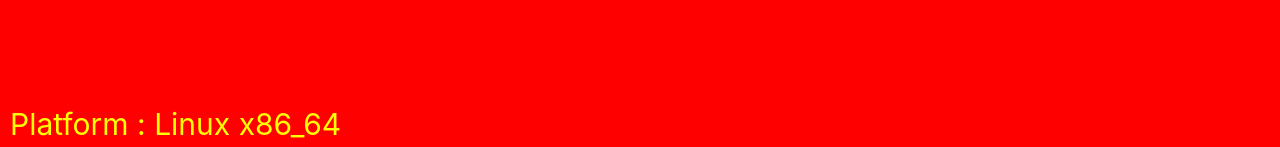
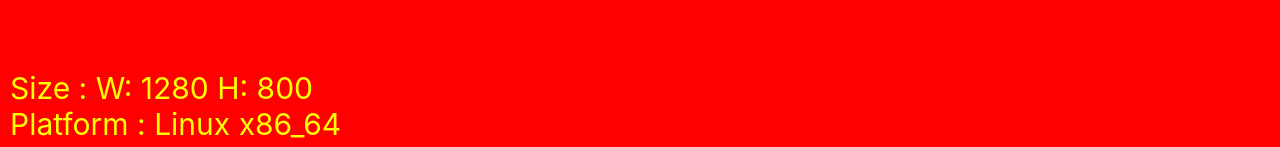
Before and after one commit to 11dj/react_cam, a React (Create React App) app: page / in a window 1280 px wide. Shown: the part 612-759 px from the top of the page. Built offline with nearby package versions, Linux system fonts and the light colour scheme; no server answers.

Commit message:
improve shot screen canvas

```diff
--- a/src/App.js
+++ b/src/App.js
@@ -1,4 +1,4 @@
-import React, { useRef, useState, useCallback, useEffect } from 'react';
+import React, { useRef, useState, useCallback, useEffect, useLayoutEffect } from 'react';
 import './App.css';
 import CustomCam from './CustomCam';
 
@@ -14,7 +14,10 @@ function App() {
     list: [],
   });
   const getCamData = useCallback((a) => {setCamData(a); console.log(a)}, [setCamData])
+  const [dimensions, setDimensions] = useState({ width:0, height: 0 });
+  const mainComponentRef = useRef();
   const CustomCamRef = useRef();
+
 
   const toggleActive = () => {
     CustomCamRef.current.toggleCamActive()
@@ -36,10 +39,26 @@ function App() {
   //   image.onload = () => ctx.drawImage(image, 0, 0, canvas.width, canvas.height);
   //   image.src = result.base64
   // }
+
   const handleCaptureCanvas = () => {
-    let result = CustomCamRef.current.getCanvas("canvas-div")
+    let result = CustomCamRef.current.getCanvas("canvas-div", {width: mainComponentRef.current.offsetWidth, height: mainComponentRef.current.offsetHeight})
     console.log(result)
   }
+
+  // const handleCaptureCanvas = useCallback(()  => {
+  //   // setText(ev.target.value);
+  //   let result = CustomCamRef.current.getCanvas("canvas-div", {width: mainComponentRef.current.offsetWidth, height: mainComponentRef.current.offsetHeight})
+  //   console.log(result)
+  // }, []);
+
+  useLayoutEffect(() => {
+    if (mainComponentRef.current) {
+      setDimensions({
+        width: mainComponentRef.current.offsetWidth,
+        height: mainComponentRef.current.offsetHeight
+      });
+    }
+  }, []);
 
   useEffect(()=> {
     console.log(navigator)
@@ -112,7 +131,7 @@ function App() {
   }
 
   return (
-    <div id='App'>
+    <div id='App' ref={mainComponentRef}>
       <div className='options-div'>
         <button onClick={() => toggleActive()}>{ isActive ? 'Play' : 'Pause' }</button>
         <button onClick={() => handleCaptureCanvas()} disabled={isActive}>Capture</button>
@@ -126,13 +145,12 @@ function App() {
           </select>
       </div>
       <div className='info-div'>
+
+        <div>Size : {`W: ${dimensions.width} H: ${dimensions.height}`}</div>
         <div>Platform : {getInfoClient('platform')}</div>
         <div>Browser : {getInfoClient('browser')}</div>
       </div>
-      <div>
-          {/* <select value={camData.currentIndex} onChange={(e) => setCamData({currentIndex: Number(e.target.value), list: camData.list})}> */}
-        </div>
-        {checkAvailable() ? Camera() : NotCamera()}
+      {checkAvailable() ? Camera() : NotCamera()}
       <canvas className='canvas-div' id='canvas-div'/>
       {/* <img className='img-div' src={getImage} alt=""/> */}
     </div>
--- a/src/CustomCam.js
+++ b/src/CustomCam.js
@@ -57,19 +57,48 @@ const CustomCamera = forwardRef(
         const base64 = canvas.toDataURL("image/png").replace("image/png", "image/octet-stream");
         return { base64, size: [videoEl.videoWidth, videoEl.videoHeight] }
       },
-      getCanvas(canvasId) {
+      getCanvas(canvasId, dimensions) {
+        // const { width, height } = dimen
+        console.log(`dimensions ${dimensions.width} ${dimensions.height}`)
+        const ratio = dimensions.width/dimensions.height
         let videoEl = document.getElementById('inputVideo')
+        let cropCanvas = ({ x, y, width, height }) => {
+          console.log(x, y, width, height)
+          let destCanvas = document.getElementById(canvasId)
+          destCanvas.width = dimensions.width;
+          destCanvas.height = dimensions.height;
+          const dcx = destCanvas.getContext("2d")
+          if (isMirror) {
+            dcx.translate(videoEl.videoWidth, 0)
+            dcx.scale(-1, 1)
+          }
+          dcx.drawImage(
+            videoEl,
+              x,y,width,height,  // source rect with content to crop
+              0,0,width,height);      // newCanvas, same size as source rect
+          return destCanvas;
+        }
         if (videoEl.paused || videoEl.ended) return null
         let canvas = document.getElementById(canvasId)
         // let canvas = document.getElementById('custom-cam-video-canvas')
         canvas.width = videoEl.videoWidth;
         canvas.height = videoEl.videoHeight;
         let ctx = canvas.getContext('2d')
-        if (isMirror) {
-          ctx.translate(videoEl.videoWidth, 0);
-          ctx.scale(-1, 1);
+        // if (isMirror) {
+        //   ctx.translate(videoEl.videoWidth, 0);
+        //   ctx.scale(-1, 1);
+        // }
+        // ctx.drawImage(videoEl, 0, 0, videoEl.videoWidth, videoEl.videoHeight);
+        const lg = videoEl.videoWidth > videoEl.videoHeight ? videoEl.videoHeight : videoEl.videoWidth
+        const mglg = (videoEl.videoHeight/2) - (videoEl.videoWidth*(1/ratio)/2)
+        const zz = {
+          x: ratio > 1 ? 0 : (videoEl.videoWidth/2) - (videoEl.videoHeight*(ratio)/2) ,
+          y: ratio > 1 ? (videoEl.videoHeight/2) - (videoEl.videoWidth*(1/ratio)/2) : 0,
+          width: ratio > 1 ? videoEl.videoWidth : videoEl.videoHeight*(ratio),
+          height: ratio > 1 ? videoEl.videoWidth*(1/ratio) : videoEl.videoHeight
         }
-        ctx.drawImage(videoEl, 0, 0, videoEl.videoWidth, videoEl.videoHeight);
+        canvas = cropCanvas(zz);
+        ctx = canvas.getContext("2d");
         return canvas
       },
       toggleCamActive() {
```
